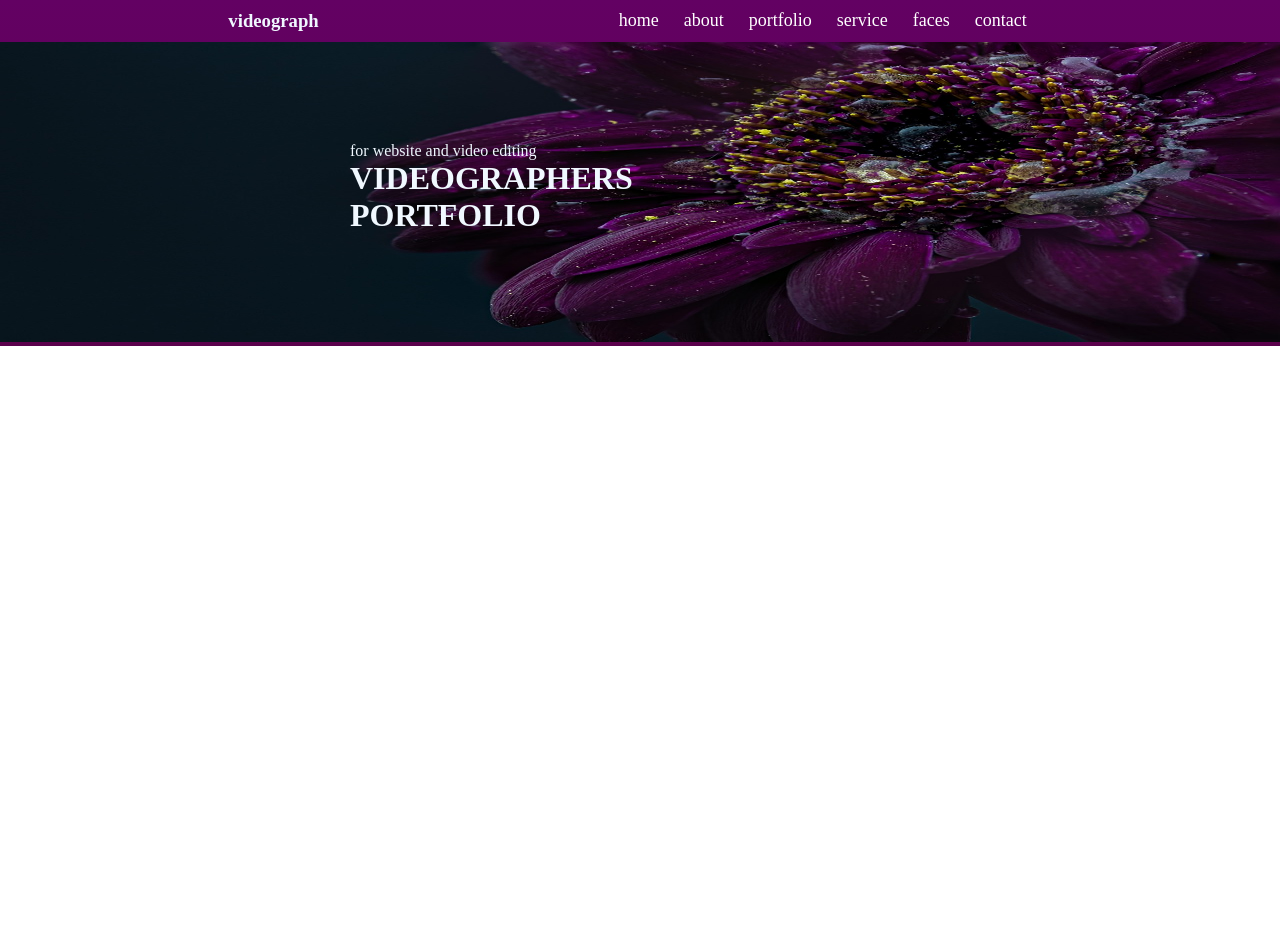
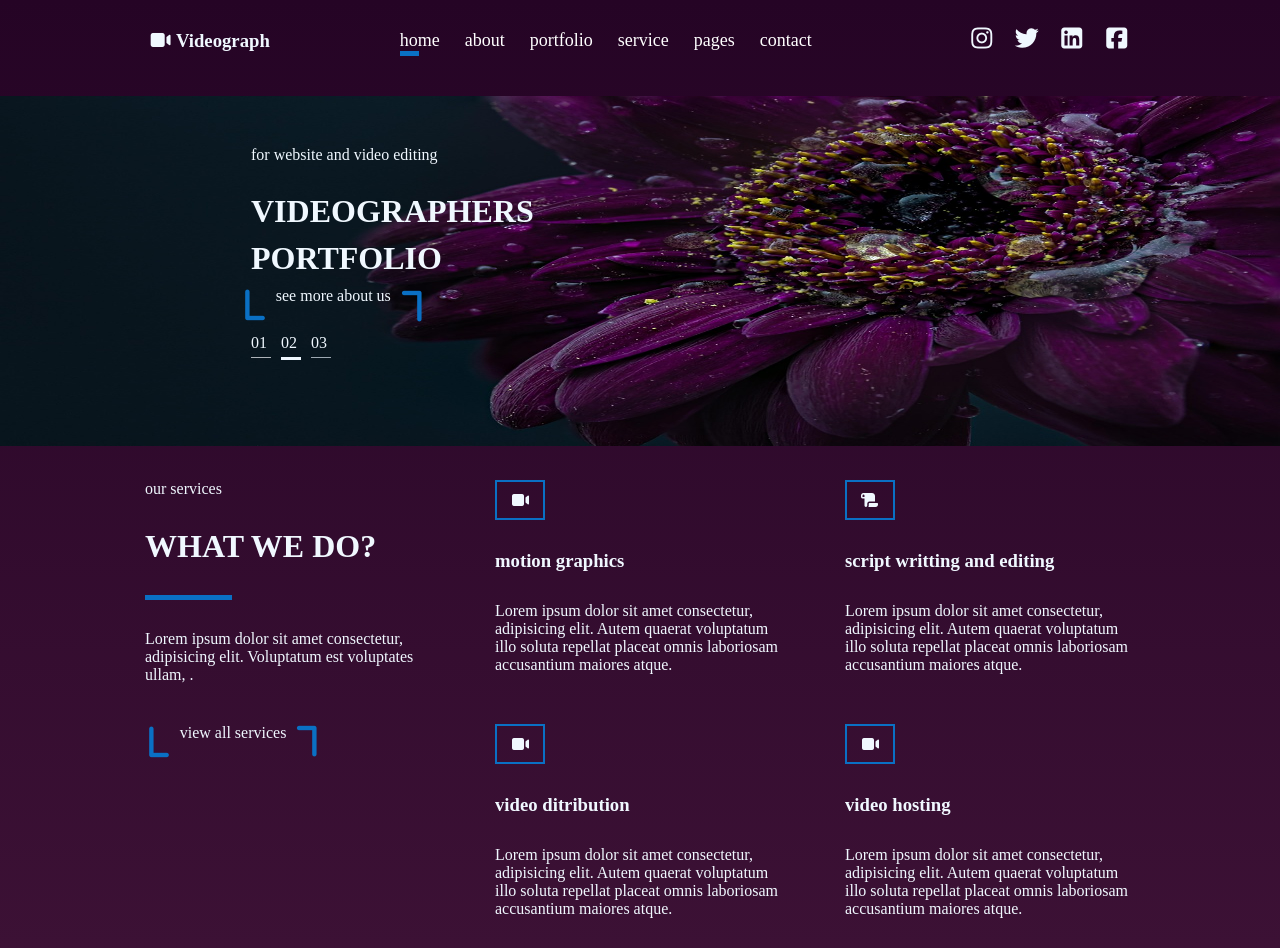
Before and after one commit to Joyline-christy/MERN-internship, a plain HTML site: page css/test.html in a window 1280 px wide. Before the commit the page ends 800 px from the top, so only its background shows below. Drawn offline with Linux system fonts and the light colour scheme.

Commit message:
added css file

```diff
--- /dev/null
+++ b/css/tasks/vacation_task.css
@@ -0,0 +1,139 @@
+* {
+    padding: 0;
+    margin: 0;
+    box-sizing: border-box;
+    font-family: 'Times New Roman', Times, serif;
+  }
+
+  /* Top Navbar */
+  .navbar {
+    display: flex;
+    justify-content: space-between;
+    align-items: center;
+    background-color: #FF3F7F;
+    padding: 10px 275px;
+    color: #fff;
+  }
+
+  .icons {
+    display: flex;
+    gap: 15px;
+  }
+
+  /* Header Section */
+  .header {
+    display: flex;
+    justify-content: space-between;
+    align-items: center;
+    padding: 15px 275px;
+    background-color: #fff;
+  }
+
+  .header h1 {
+    font-size: 28px;
+    color: #222;
+  }
+
+  /* Navigation Links */
+  nav {
+    display: flex;
+    gap: 30px;
+  }
+
+  nav a {
+    text-decoration: none;
+    color: #333;
+    font-size: 18px;
+    transition: color 0.3s ease;
+  }
+
+  nav a:hover {
+    color: #FF3F7F;
+  }
+  .image img{
+    width: 100%;
+    height: 650px;
+  }
+  .box .boxp{
+    display: flex;
+  }
+  .image{
+    position: relative;
+  }
+.box {
+  background-color: #fff;
+  color: black;
+  padding: 20px;
+  width: 280px;
+  text-align: start;
+  display: flex;
+  flex-direction: column;
+  gap: 10px;
+  border-radius: 10px;
+}
+.box div:first-child p {
+    font-weight: bold;
+    font-size: 18px;
+    margin-bottom: 10px;
+  }
+/* Applies to all p tags except the first one */
+.box div:not(:first-child) p {
+  background-color: rgb(236, 230, 230);
+  padding: 8px 10px;
+  margin: 5px 0;
+  width: 100%;
+}
+.boxp{
+    display: flex;
+gap: 10px;}
+/* Styles the button inside .box */
+.box button {
+  background-color: #FF3F7F;
+  padding: 10px 20px;
+  margin: 5px 0;
+  width: 100%;
+  color: white;
+  border: none;
+
+  font-size: 15px;
+}
+
+  .image .container {
+    position: absolute;
+
+    display: flex;
+    justify-content: space-between;
+    align-items: center;
+    width: 65%;  /* important: define width so space-between works */
+    color: white;  /* so it’s visible */
+    top: 50%;  /* position vertically (you can adjust this) */
+  left: 50%;
+  transform: translate(-50%, -50%); /* center it */
+
+  }
+ .content{
+    display: flex;
+    flex-direction: column;
+    gap: 40px;
+    width: 500px;
+
+ }
+ .content h1{
+    font-size: 50px;
+ }
+ .content button:not(:last-child){
+    color: white;
+  border: none;
+  background-color: #FF3F7F;
+  padding: 10px 20px;
+  font-size: 15px;
+ }
+ .content button{
+    color: rgb(10, 9, 9);
+  border: none;
+  background-color: #fdfbfb;
+  padding: 10px 20px;
+  font-size: 15px;
+ }
+ .content div button
+ {margin-right: 10px;}
--- a/css/test.css
+++ b/css/test.css
@@ -4,30 +4,78 @@
     box-sizing: border-box;
     color: aliceblue;
 }
+.img_para{
+ display: grid;
+ grid-template-columns: 1fr;
+ grid-template-rows: 1fr 1fr 1fr 1fr;
+ padding-left: 260px;
+ padding-top: 50px;
+ gap: 10px;
 
+}
 .backpic{
-    background: linear-gradient(rgb(99, 1, 99),rgb(91, 1, 76));
+    background: linear-gradient(to bottom,rgb(37, 4, 37),rgb(60, 17, 53));
     display: flex;
     flex-direction: column;
     justify-content: center;
     align-items: center;
     gap: 10px;
+    font-family:'Times New Roman', Times, serif;
 }
 nav a{
     text-decoration: none;
     color: white;
 }
+nav {display: flex;}
 .navbar{
     display: flex;
     justify-content: space-between;
-    gap: 300px;
-    padding-top: 10px;
+    gap: 130px;
+    padding: 10px;
+    margin: 20px;
 }
 a{
     padding-right: 25px;
     font-size: large;
 }
+.icons{
+    display: flex;
+    gap: 15px;
+}
 img{
-    height: 300px;
+    height: 350px;
     width: 100%;
 }
+.service{
+    display: grid;
+    grid-template-columns: 1fr 1fr 1fr;
+    grid-template-rows: 1fr 1fr;
+}
+.service .sec01 div,.sec02 div,.sec03 div,.sec04 div,.sec05 div,.sec06 div{
+    padding: 10px;
+    margin: 10px 20px;
+}
+.service .sec01,.sec02,.sec03,.sec04,.sec05,.sec06{
+    width: 350px;
+}
+hr{
+    width: 30%;
+    height: 5px;
+    background-color: rgb(10, 112, 196);
+    border: none;
+}
+.service .sec04  div i,.img_para div i{
+    background-clip: text;
+    color: rgb(10, 112, 196);
+    font-size: 35px;
+}
+.service .sec04  div,.img_para div {
+    display: flex;
+}
+.service .sec04,.img_para {
+    margin-left: -9px;
+}
+.service .sec02 div i,.sec03 div i,.sec05 div i,.sec06 div i{
+border: 2px solid rgb(10, 112, 196) ;
+padding: 10px;width: 50px;
+}
--- a/css/test.html
+++ b/css/test.html
@@ -5,21 +5,76 @@
     <meta name="viewport" content="width=device-width, initial-scale=1.0">
     <title>Document</title>
     <link rel="stylesheet" href="/css/test.css">
+
+<link rel="stylesheet" href="https://cdnjs.cloudflare.com/ajax/libs/font-awesome/7.0.1/css/all.min.css">
 </head>
 <body>
-    <div class="backpic" >
+  <div class="backpic">
           <div class="navbar">
-          <div><h3>videograph</h3></div>
-          <div><nav ><a href="">home</a><a href="">about</a><a href="">portfolio</a><a href="">service</a><a href="">faces</a><a href="">contact</a></nav></div>
+            <div class="logo">
+              <h3>
+                <i class="fa-solid fa-video"></i> Videograph
+              </h3>
+            </div>
+            <div>
+            <nav><div><a href="">home</a><hr></div><div><a href="">about</a></div><div><a href="">portfolio</a></div><div><a href="">service</a></div><div><a href="">pages</a></div><div><a href="">contact</a></div></nav></div>
+          <div class="icons"><div><i  class="fa-brands fa-instagram fa-xl" ></i></div>
+          <div><i  class="fa-brands fa-twitter fa-xl"></i></div>
+          <div><i  class="fa-brands fa-square-linkedin fa-xl"></i></div>
+          <div><i  class="fa-brands fa-square-facebook fa-xl"></i></div>
+       </div>
           </div>
           <div style="width: 100%;" >
-            <div style="position: absolute;padding: 100px 200px 100px 350px;">
+                <div class="img_para" style="position: absolute;">
                 <p>for website and video editing</p>
                 <h1>VIDEOGRAPHERS </h1>
                 <h1>PORTFOLIO</h1>
+                <div style="margin-left: -19px;"><i class="fa-solid fa-l"></i><p>see more about us</p><i class="fa-solid fa-l fa-rotate-180"></i></p></div>
+                 <div style="display: flex;gap: 10px;"><div style="display: flex;flex-direction: column;"><p>01</p><hr style="height: 1px; width: 20px;background-color: rgb(173, 179, 185);margin-top: 5px;"></div><div style="display: flex;flex-direction: column;"><p>02</p><hr style="height: 3px; width: 20px;background-color: aliceblue;margin-top: 5px;"></div><div style="display: flex;flex-direction: column;"><p>03</p><hr style="height: 1px; width: 20px;background-color: rgb(157, 168, 178);margin-top: 5px;"></div></div>
                 </div>
                 <img src="/css/tasks/assets/gerbera-4974992_1280.jpg" alt="">
           </div>
+        <!-- services section -->
+         <div class="service">
+               <div class="sec01">
+                <div><p>our services</p></div>
+                <div><h1>WHAT WE DO?</h1></div>
+                <div><hr></div>
+                <div><p>Lorem ipsum dolor sit amet consectetur, adipisicing elit. Voluptatum est voluptates ullam, .</p></div>
+                </div>
+   <!-- sec02 -->
+          <div class="sec02">
+           <div><i class="fa-solid fa-video"></i></div>
+           <div><h3>motion graphics</h3></div>
+           <div>Lorem ipsum dolor sit amet consectetur, adipisicing elit. Autem quaerat voluptatum illo soluta repellat placeat omnis laboriosam accusantium maiores atque.</div>
+
+         </div>
+         <!-- sec03 -->
+             <div class="sec03">
+            <div><i class="fa-solid fa-scroll"></i></div>
+            <div><h3>script writting and editing</h3></div>
+            <div>Lorem ipsum dolor sit amet consectetur, adipisicing elit. Autem quaerat voluptatum illo soluta repellat placeat omnis laboriosam accusantium maiores atque.</div>
+
+            </div>
+
+            <!-- sec04 -->
+               <div class="sec04"><div><i class="fa-solid fa-l"></i><p>view all services</p><i class="fa-solid fa-l fa-rotate-180"></i></p></div></div>
+                <!-- sec05 -->
+                <div class="sec05">
+                    <div><i class="fa-solid fa-video"></i></div>
+                    <div><h3>video ditribution</h3></div>
+                    <div>Lorem ipsum dolor sit amet consectetur, adipisicing elit. Autem quaerat voluptatum illo soluta repellat placeat omnis laboriosam accusantium maiores atque.</div>
+
+                   </div>
+                   <!-- sec06 -->
+                   <div class="sec06">
+                    <div><i class="fa-solid fa-video"></i></div>
+                    <div><h3>video hosting</h3></div>
+                    <div>Lorem ipsum dolor sit amet consectetur, adipisicing elit. Autem quaerat voluptatum illo soluta repellat placeat omnis laboriosam accusantium maiores atque.</div>
+
+
+                  </div>
+
                 </div>
 </body>
 </html>
```
Also changed, not shown: css/tasks/vacation_task.html (added, +58 -0 lines), css/tasks/assets/family.jpg (added), css/tasks/assets/park-3089907_1280.jpg (added), css/tasks/assets/video.webp (added). Lines whose indentation alone changed are shown as unchanged.
